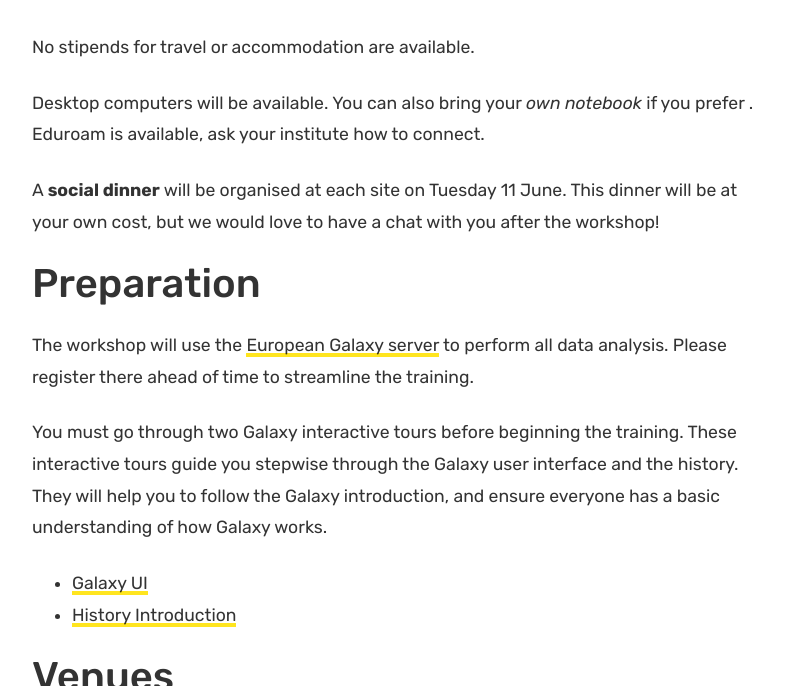
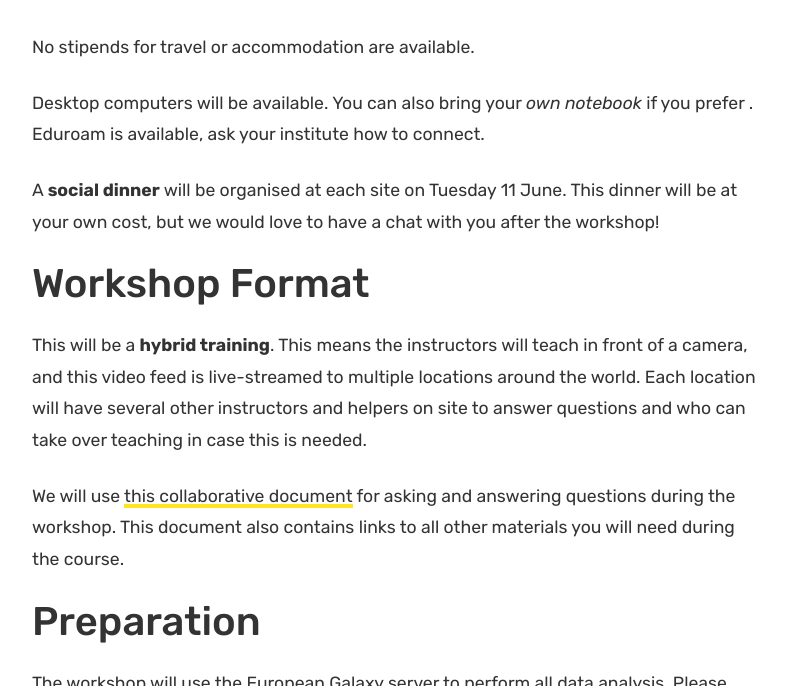
Before and after one commit to gallantries/gallantries.github.io, a Jekyll site: the page built from _events/2019-03-25-first-galantries-workshop.md, in a window 1280 px wide and 900 px high, scrolled down 2550 px, cut to the strip 0-686 px from the top of the window. Shown: the whole strip, without its empty margins (53-839 px from the left). Built offline with Jekyll 4.4.1, drawn with Linux system fonts in a browser that asks for light colours; nearby versions of some CDN libraries.

Commit message:
add link to participant chat

```diff
--- a/_events/2019-03-25-first-galantries-workshop.md
+++ b/_events/2019-03-25-first-galantries-workshop.md
@@ -82,6 +82,12 @@ Desktop computers will be available. You can also bring your *own notebook* if y
 
 A **social dinner** will be organised at each site on Tuesday 11 June. This dinner will be at your own cost, but we would love to have a chat with you after the workshop!
 
+# Workshop Format
+
+This will be a **hybrid training**. This means the instructors will teach in front of a camera, and this video feed is live-streamed to multiple locations around the world. Each location will have several other instructors and helpers on site to answer questions and who can take over teaching in case this is needed.
+
+We will use [this collaborative document](http://bit.ly/gallantries-chat) for asking and answering questions during the workshop. This document also contains links to all other materials you will need during the course.
+
 # Preparation
 
 The workshop will use the [European Galaxy server](https://usegalaxy.eu) to perform all data analysis. Please register there ahead of time to streamline the training.
```
